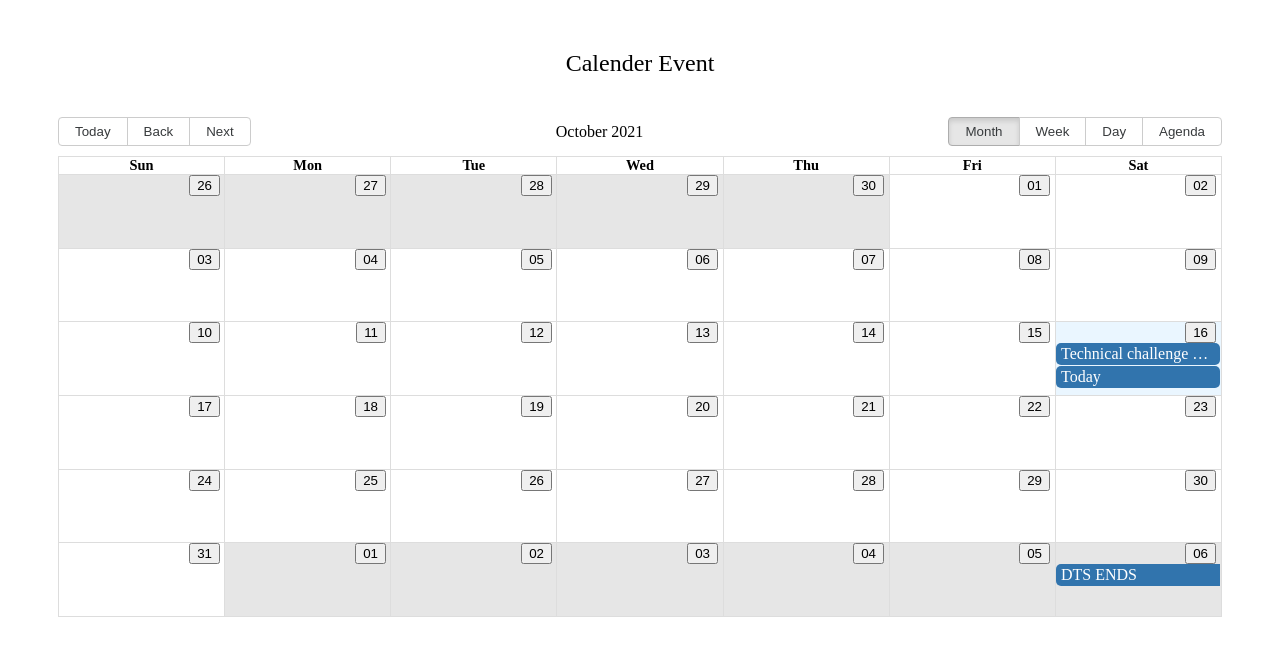
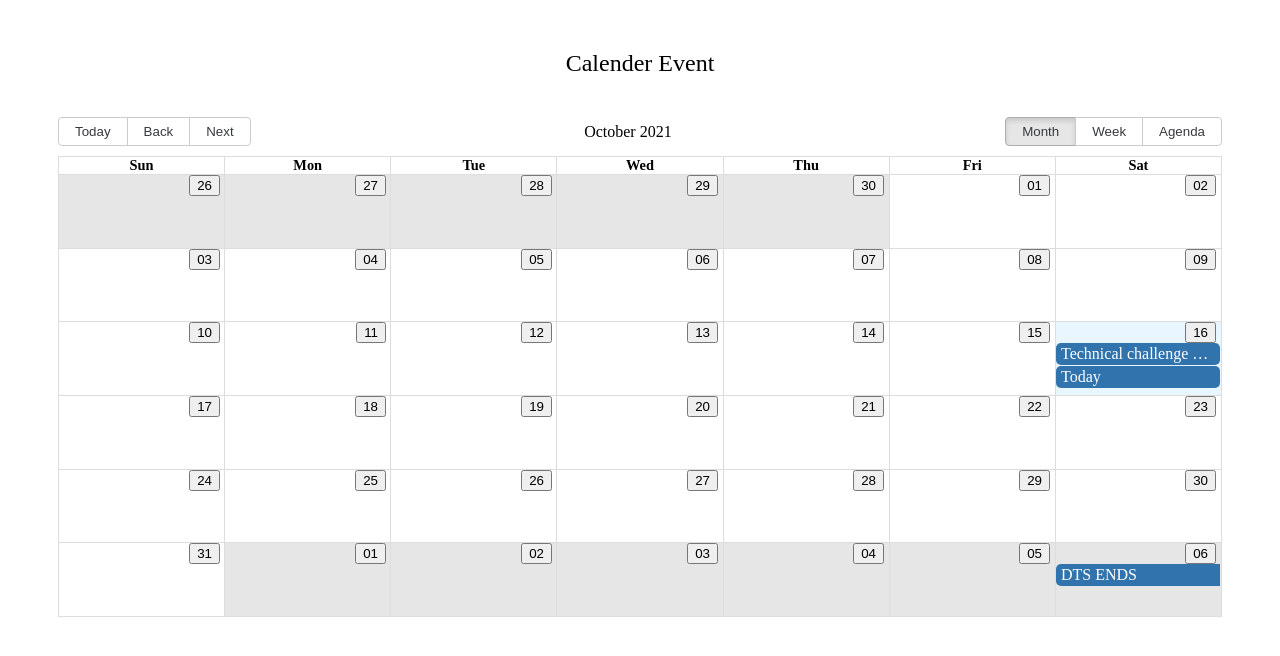
Before and after one commit to johnkeychishugi/calendar-event, a React (Create React App) app: page / in a window 1280 px wide. Shown: the top 656 px of the page. Built offline with nearby package versions, Linux system fonts and the light colour scheme.

Commit message:
ft-filter-month-week-and-agenda

```diff
--- a/src/MyCalendar.js
+++ b/src/MyCalendar.js
@@ -1,13 +1,21 @@
-import { Calendar, momentLocalizer } from 'react-big-calendar'
+import { Calendar, momentLocalizer, Views } from 'react-big-calendar'
 import moment from 'moment'
 import myEventsList from './events'
 
-const localizer = momentLocalizer(moment)
+const MyCalendar = () => {
+  const localizer = momentLocalizer(moment);
+  const allViews = Object.keys(Views).map(k => Views[k]);
 
-const MyCalendar = () => (
+  //Filter only month, week and Agenda view
+  const filterViews = allViews.filter((view)=>{
+      return view === 'month' ||   view === 'week' || view === 'agenda';
+  });
+
+  return (
     <div>
       <div className="title">Calender Event</div>
       <Calendar
+        views={filterViews}
         localizer={localizer}
         events={myEventsList}
         startAccessor="start"
@@ -16,5 +24,6 @@ const MyCalendar = () => (
       />
     </div>
   )
+}
 
 export default MyCalendar;
```
Lines whose indentation alone changed are shown as unchanged.
